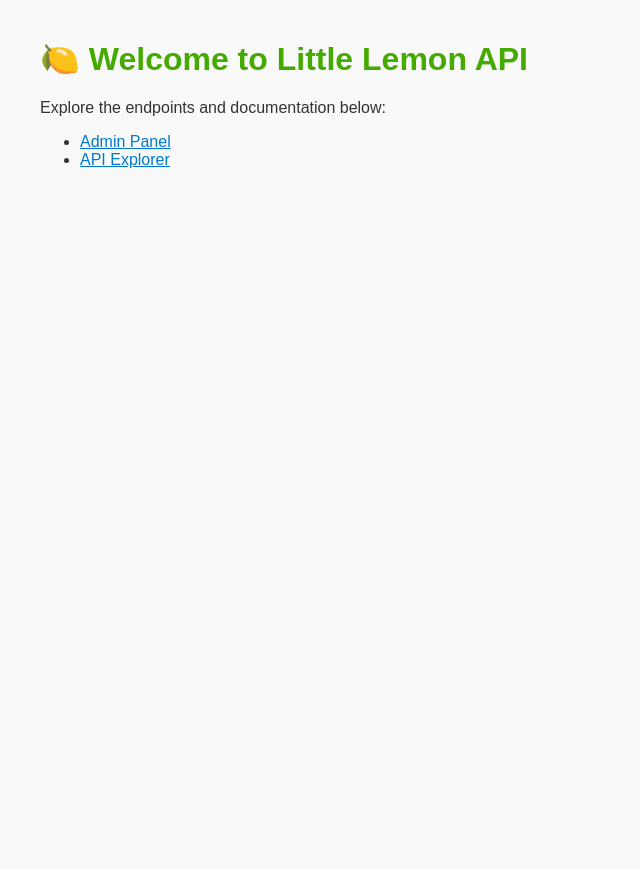
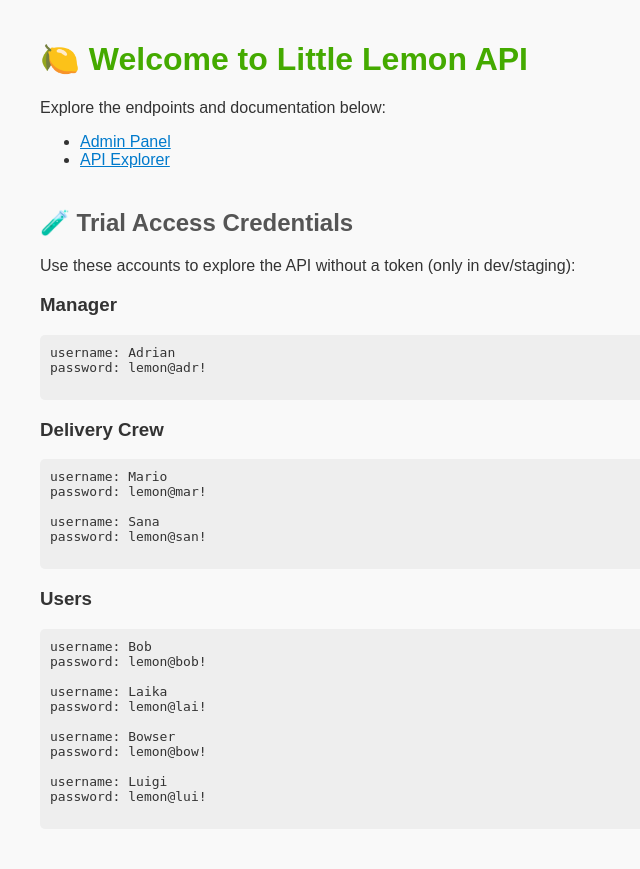
Before and after one commit to PTHARRISH/LittleLemon, a Django app: page / in a window 1280 px wide. Shown: the whole page, without its empty margins (0-640 px from the left). Before the commit the page ends 168 px from the top, so only its background shows below. Run offline with Django 3.2, Linux system fonts and the light colour scheme.

Commit message:
login info

```diff
--- a/templates/home.html
+++ b/templates/home.html
@@ -6,6 +6,13 @@
     body { font-family: sans-serif; margin: 40px; background: #f9f9f9; color: #333; }
     h1 { color: #44aa00; }
     a { color: #007acc; }
+    pre {
+      background: #eee;
+      padding: 10px;
+      border-radius: 5px;
+      overflow-x: auto;
+    }
+    h2 { margin-top: 40px; color: #555; }
   </style>
 </head>
 <body>
@@ -15,5 +22,38 @@
     <li><a href="/admin/">Admin Panel</a></li>
     <li><a href="/swagger/">API Explorer</a></li>
   </ul>
+
+  <h2>🧪 Trial Access Credentials</h2>
+  <p>Use these accounts to explore the API without a token (only in dev/staging):</p>
+
+  <h3>Manager</h3>
+  <pre>
+username: Adrian
+password: lemon@adr!
+  </pre>
+
+  <h3>Delivery Crew</h3>
+  <pre>
+username: Mario
+password: lemon@mar!
+
+username: Sana
+password: lemon@san!
+  </pre>
+
+  <h3>Users</h3>
+  <pre>
+username: Bob
+password: lemon@bob!
+
+username: Laika
+password: lemon@lai!
+
+username: Bowser
+password: lemon@bow!
+
+username: Luigi
+password: lemon@lui!
+  </pre>
 </body>
 </html>
```
